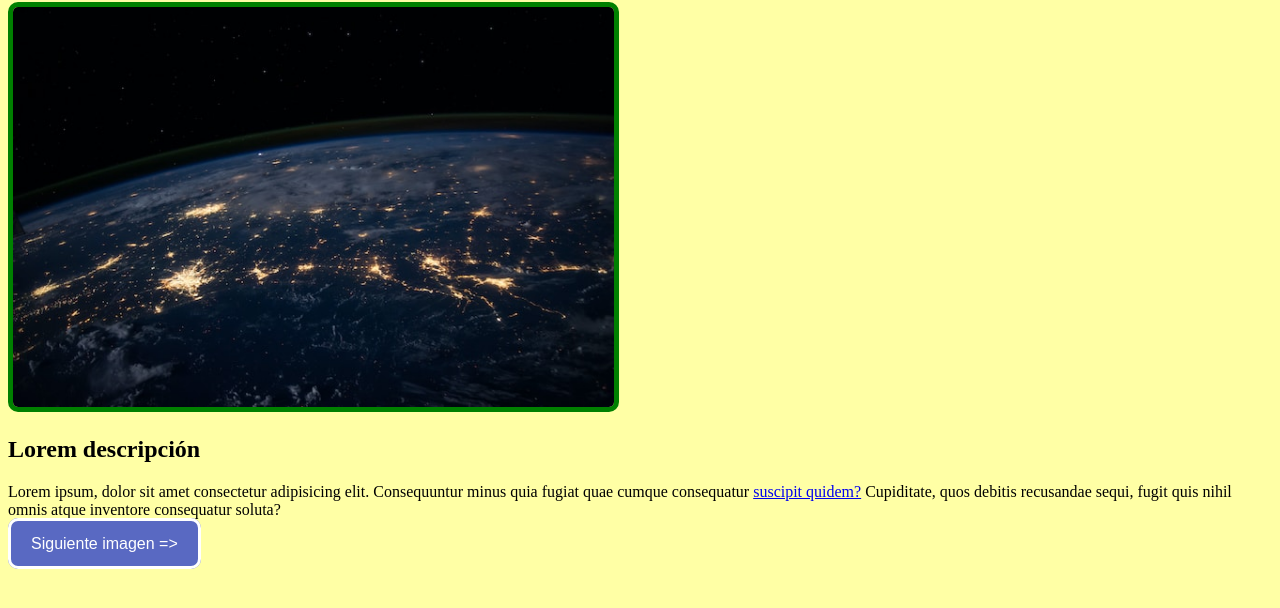
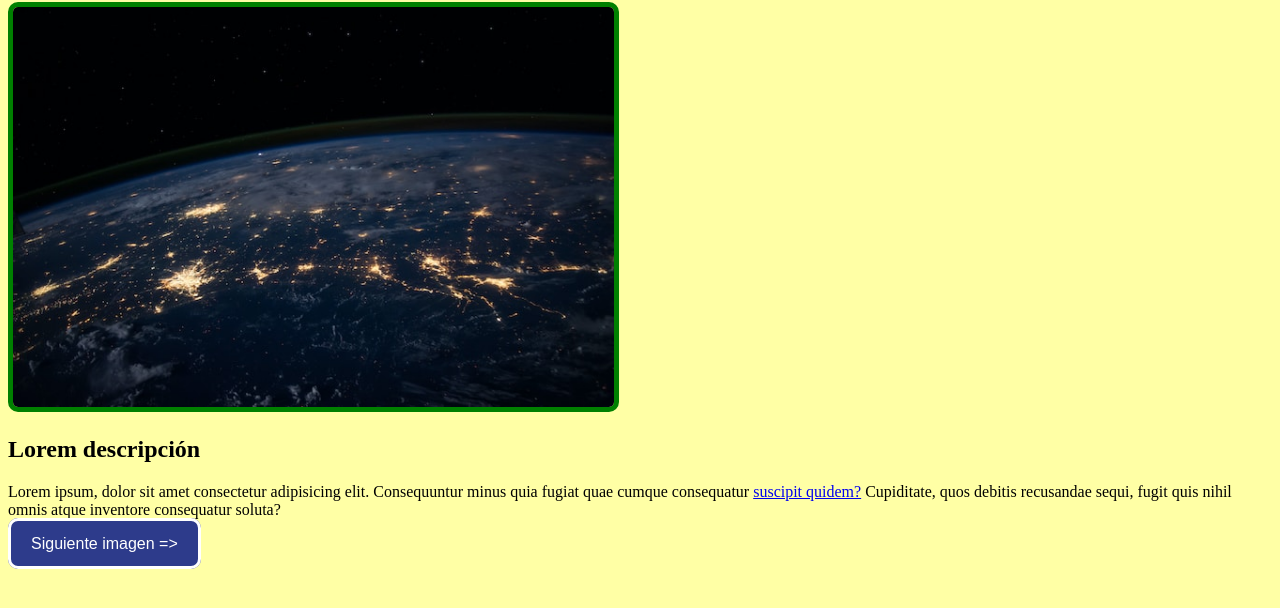
Before and after one commit to laraolivares/taller-subgrupo2, a plain HTML site: page index.html in a window 1280 px wide. Shown: the part 78-686 px from the top of the page. Drawn offline with Linux system fonts and the light colour scheme.

Commit message:
Update styles.css
estilo bordes

```diff
--- a/styles.css
+++ b/styles.css
@@ -12,7 +12,7 @@ body {
    text-decoration: none;
     font-family: Arial, Helvetica, sans-serif;
     color: white;
-    background-color: rgb(89, 105, 194);
+    background-color: rgb(45, 59, 139);
     padding: 14px 20px;
     cursor: pointer;
     border-style: solid;
```
